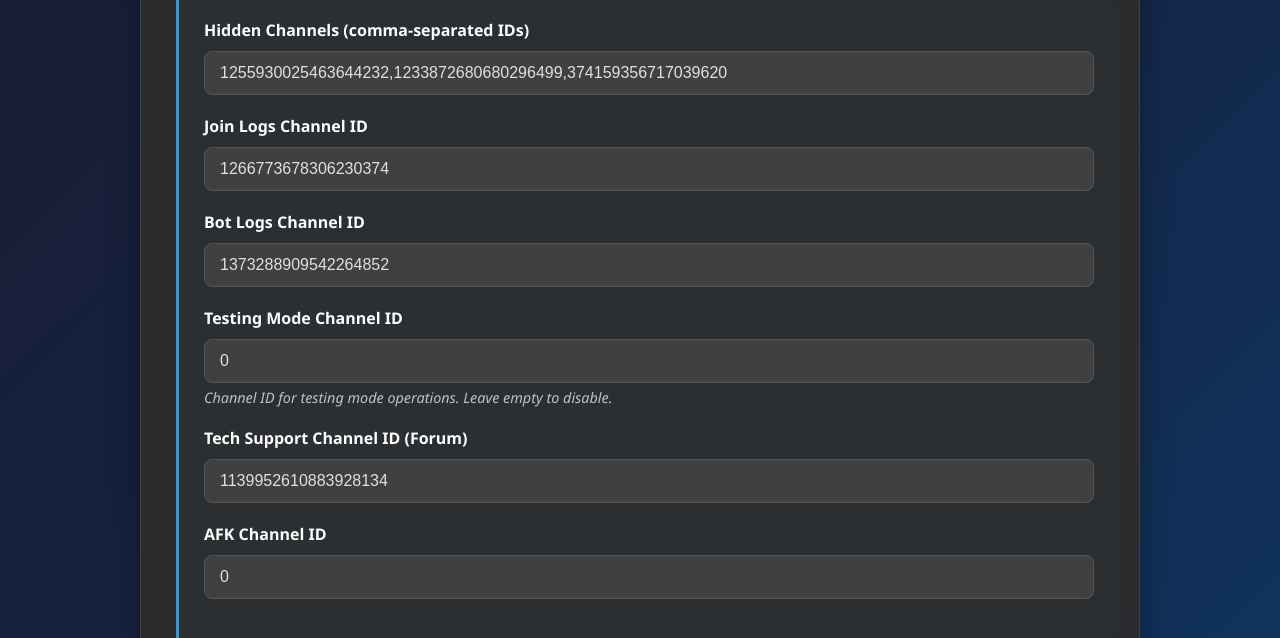
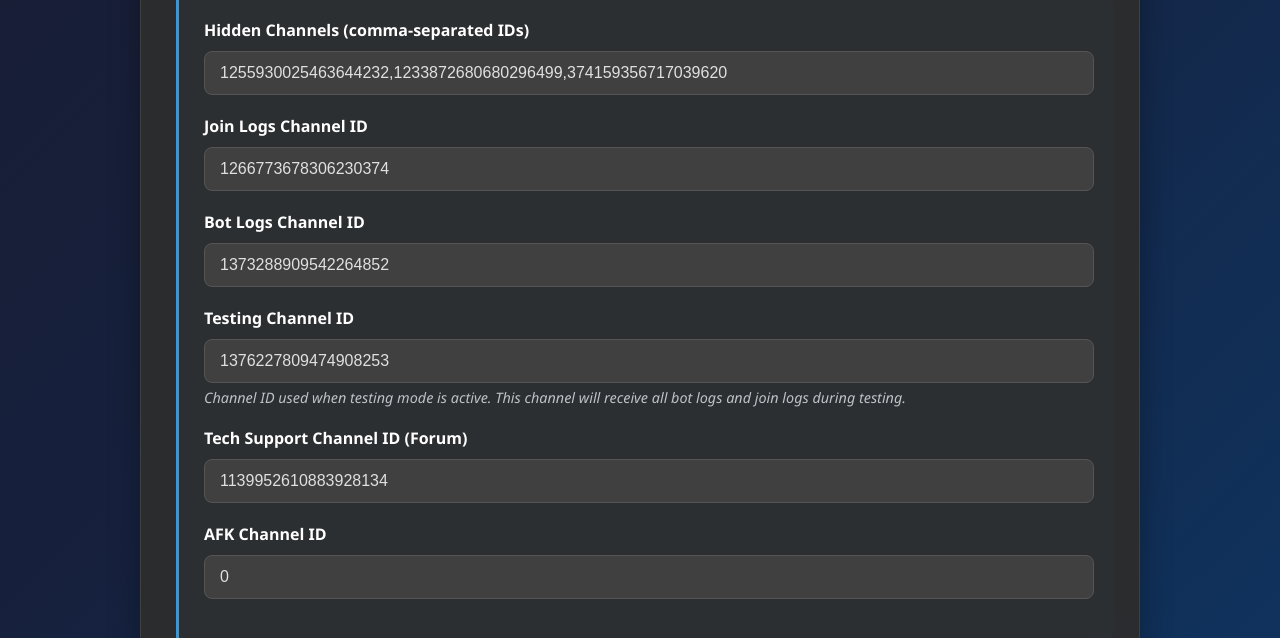
Before and after one commit to ChuckNorris9939/discord-voice-channel-join-monitor, a Flask app: page /settings in a window 1280 px wide, after a click that opens the changed part. Shown: the part 695-1333 px from the top of the page. Run offline with Flask 3, Linux system fonts and the light colour scheme; parts of the project's set-up code (start-up, migrations or seed data) failed here and were passed over.

Commit message:
removed hardoded Testing Channel ID,  Forum ID . now loading from DB KEYs
- Introduced `TESTING_CHANNEL_ID` in `config_loader.py` to manage the testing channel configuration.
- Updated `main.py` to handle saving and loading of the new `TESTING_CHANNEL_ID` setting.
- Modified `settings.html` to reflect the new testing channel input field and updated associated labels for clarity.
- Adjusted logging statements to utilize the new configuration variable for improved consistency during testing mode operations.

```diff
--- a/main.py
+++ b/main.py
@@ -297,15 +297,15 @@ def settings_route():
             save_setting(DB_KEY_BOT_LOGS_ID, bot_logs_id_str if bot_logs_id_str else "None")
             logger.info(f"Saved {DB_KEY_BOT_LOGS_ID}: {bot_logs_id_str}")
 
-            # Handle TESTING_MODE_ID
-            testing_mode_id_str = request.form.get('testing_mode_id', '')
-            save_setting(DB_KEY_TESTING_MODE_ID, testing_mode_id_str if testing_mode_id_str else "None")
-            logger.info(f"Saved {DB_KEY_TESTING_MODE_ID}: {testing_mode_id_str}")
-
             # Handle TECHSUPPORT_CHANNEL_ID
             techsupport_channel_id_str = request.form.get('techsupport_channel_id', '')
             save_setting(DB_KEY_TECHSUPPORT_CHANNEL_ID, techsupport_channel_id_str if techsupport_channel_id_str else "None")
             logger.info(f"Saved {DB_KEY_TECHSUPPORT_CHANNEL_ID}: {techsupport_channel_id_str}")
+
+            # Handle TESTING_CHANNEL_ID
+            testing_channel_id_str = request.form.get('testing_channel_id', '')
+            save_setting(DB_KEY_TESTING_CHANNEL_ID, testing_channel_id_str if testing_channel_id_str else "None")
+            logger.info(f"Saved {DB_KEY_TESTING_CHANNEL_ID}: {testing_channel_id_str}")
 
             # Handle AFK_CHANNEL_ID
             afk_channel_id_str = request.form.get('afk_channel_id', '')
@@ -363,9 +363,9 @@ def settings_route():
             cfg.apply_discord_log_level()
 
             if cfg.TESTING:
-                logger.info(f"Settings Route - TESTING MODE ACTIVE: Overriding JOIN_LOGS_ID and BOT_LOGS_ID to {TESTING_CHANNEL_ID}.")
-                cfg.JOIN_LOGS_ID = TESTING_CHANNEL_ID
-                cfg.BOT_LOGS_ID = TESTING_CHANNEL_ID
+                logger.info(f"Settings Route - TESTING MODE ACTIVE: Overriding JOIN_LOGS_ID and BOT_LOGS_ID to {cfg.TESTING_CHANNEL_ID}.")
+                cfg.JOIN_LOGS_ID = cfg.TESTING_CHANNEL_ID
+                cfg.BOT_LOGS_ID = cfg.TESTING_CHANNEL_ID
             else:
                 logger.info(f"Settings Route - TESTING MODE INACTIVE. JOIN_LOGS_ID: {cfg.JOIN_LOGS_ID}, BOT_LOGS_ID: {cfg.BOT_LOGS_ID}.")
 
@@ -446,8 +446,8 @@ def settings_route():
     current_settings_display['HIDDEN_CHANNELS'] = ','.join(map(str, cfg.HIDDEN_CHANNELS)) if cfg.HIDDEN_CHANNELS else ''
     current_settings_display['JOIN_LOGS_ID'] = str(cfg.JOIN_LOGS_ID) if cfg.JOIN_LOGS_ID is not None else ''
     current_settings_display['BOT_LOGS_ID'] = str(cfg.BOT_LOGS_ID) if cfg.BOT_LOGS_ID is not None else ''
-    current_settings_display['TESTING_MODE_ID'] = str(cfg.TESTING_MODE_ID) if cfg.TESTING_MODE_ID is not None else ''
     current_settings_display['TECHSUPPORT_CHANNEL_ID'] = str(cfg.TECHSUPPORT_CHANNEL_ID) if cfg.TECHSUPPORT_CHANNEL_ID is not None else ''
+    current_settings_display['TESTING_CHANNEL_ID'] = str(cfg.TESTING_CHANNEL_ID) if cfg.TESTING_CHANNEL_ID is not None else ''
     current_settings_display['AFK_CHANNEL_ID'] = str(cfg.AFK_CHANNEL_ID) if cfg.AFK_CHANNEL_ID is not None else ''
     current_settings_display['PURGE_OLDER_THAN_DAYS'] = str(cfg.PURGE_OLDER_THAN_DAYS)
     current_settings_display['JOIN_MESSAGE_TIMER_ENABLED'] = str(cfg.JOIN_MESSAGE_TIMER_ENABLED).lower()
@@ -793,11 +793,7 @@ bot = commands.Bot(command_prefix="!!", intents=intents)
 
 # Konfiguration
 DISCORD_SERVER_ID = 374159356717039616
-TECHSUPPORT_CHANNEL_ID = 1139952610883928134
 CLOSED_TAG_NAME = "🔒 CLOSED"
-
-# Testing Mode Configuration
-TESTING_CHANNEL_ID = 1376227809474908253 # User-provided ID for testing channel
 
 # Global variables to be populated by config_loader
 TESTING = False
@@ -990,27 +986,27 @@ def get_thread_activity(thread_id: int) -> Optional[sqlite3.Row]:
 
 async def scan_existing_threads():
     logger.info("Starting scan of existing tech support threads...")
-    if not TECHSUPPORT_CHANNEL_ID:
+    if not cfg.TECHSUPPORT_CHANNEL_ID:
         logger.error("TECHSUPPORT_CHANNEL_ID is not configured. Cannot scan existing threads.")
         return
 
     try:
-        tech_forum_channel = bot.get_channel(TECHSUPPORT_CHANNEL_ID)
+        tech_forum_channel = bot.get_channel(cfg.TECHSUPPORT_CHANNEL_ID)
         if not tech_forum_channel:
             try:
-                tech_forum_channel = await bot.fetch_channel(TECHSUPPORT_CHANNEL_ID)
+                tech_forum_channel = await bot.fetch_channel(cfg.TECHSUPPORT_CHANNEL_ID)
             except discord.NotFound:
-                logger.error(f"Tech support forum channel (ID: {TECHSUPPORT_CHANNEL_ID}) not found.")
+                logger.error(f"Tech support forum channel (ID: {cfg.TECHSUPPORT_CHANNEL_ID}) not found.")
                 return
             except discord.Forbidden:
-                logger.error(f"Forbidden to fetch tech support forum channel (ID: {TECHSUPPORT_CHANNEL_ID}).")
+                logger.error(f"Forbidden to fetch tech support forum channel (ID: {cfg.TECHSUPPORT_CHANNEL_ID}).")
                 return
             except Exception as e:
-                logger.error(f"Error fetching tech support forum channel (ID: {TECHSUPPORT_CHANNEL_ID}): {e}", exc_info=True)
+                logger.error(f"Error fetching tech support forum channel (ID: {cfg.TECHSUPPORT_CHANNEL_ID}): {e}", exc_info=True)
                 return
 
         if not isinstance(tech_forum_channel, discord.ForumChannel):
-            logger.error(f"Channel with ID {TECHSUPPORT_CHANNEL_ID} is not a ForumChannel. Cannot scan threads.")
+            logger.error(f"Channel with ID {cfg.TECHSUPPORT_CHANNEL_ID} is not a ForumChannel. Cannot scan threads.")
             return
 
         logger.info(f"Successfully fetched tech support forum: '{tech_forum_channel.name}' (ID: {tech_forum_channel.id})")
@@ -1174,7 +1170,7 @@ def update_thread_reminder_sent(thread_id: int, timestamp_iso: str):
 
 # --------- Helper Functions for bot_settings Table ---------
 import config_loader as cfg
-from config_loader import save_setting, DB_KEY_APP_TESTING_MODE, DB_KEY_HIDDEN_CHANNELS, DB_KEY_JOIN_LOGS_ID, DB_KEY_BOT_LOGS_ID, DB_KEY_TESTING_MODE_ID, DB_KEY_TECHSUPPORT_CHANNEL_ID, DB_KEY_AFK_CHANNEL_ID, DB_KEY_PURGE_OLDER_THAN_DAYS, DB_KEY_JOIN_MESSAGE_TIMER_ENABLED, DB_KEY_JOIN_MESSAGE_TIMER_MINUTES, DB_KEY_AFK_TIMER_MINUTES, DB_KEY_STT_ENABLED, DB_KEY_STT_ENGINE, DB_KEY_VOSK_MODEL_PATH, DB_KEY_GARMIN_AUTO_JOIN_ENABLED, DB_KEY_GARMIN_AUTO_JOIN_CHANNELS, DB_KEY_GARMIN_RECORD_SECONDS, DB_KEY_GARMIN_MAX_RECORDING_DURATION, DB_KEY_GARMIN_STT_OUTPUT_ENABLED, DB_KEY_LOG_LEVEL, DB_KEY_DISCORD_LOG_LEVEL, DB_KEY_CLEANUP_ALIGNED_RECORDINGS_HOURS, DB_KEY_CLEANUP_GARMIN_OUTPUT_HOURS
+from config_loader import save_setting, DB_KEY_APP_TESTING_MODE, DB_KEY_HIDDEN_CHANNELS, DB_KEY_JOIN_LOGS_ID, DB_KEY_BOT_LOGS_ID, DB_KEY_TECHSUPPORT_CHANNEL_ID, DB_KEY_TESTING_CHANNEL_ID, DB_KEY_AFK_CHANNEL_ID, DB_KEY_PURGE_OLDER_THAN_DAYS, DB_KEY_JOIN_MESSAGE_TIMER_ENABLED, DB_KEY_JOIN_MESSAGE_TIMER_MINUTES, DB_KEY_AFK_TIMER_MINUTES, DB_KEY_STT_ENABLED, DB_KEY_STT_ENGINE, DB_KEY_VOSK_MODEL_PATH, DB_KEY_GARMIN_AUTO_JOIN_ENABLED, DB_KEY_GARMIN_AUTO_JOIN_CHANNELS, DB_KEY_GARMIN_RECORD_SECONDS, DB_KEY_GARMIN_MAX_RECORDING_DURATION, DB_KEY_GARMIN_STT_OUTPUT_ENABLED, DB_KEY_LOG_LEVEL, DB_KEY_DISCORD_LOG_LEVEL, DB_KEY_CLEANUP_ALIGNED_RECORDINGS_HOURS, DB_KEY_CLEANUP_GARMIN_OUTPUT_HOURS
 
 
 
@@ -1326,7 +1322,7 @@ async def on_ready():
         if cfg.TESTING:
             await send_log_message(
                 f"✅ Bot version {BOT_VERSION} gestartet und einsatzbereit.",
-                target_channel_ids=[TESTING_CHANNEL_ID]
+                target_channel_ids=[cfg.TESTING_CHANNEL_ID]
             )
         else:
             await send_log_message(
@@ -1404,9 +1400,9 @@ async def on_ready():
 
     # Re-evaluate TESTING-dependent channel IDs after loading from DB
     if cfg.TESTING:
-        logger.info(f"TESTING MODE ACTIVE (from DB or ENV): Overriding JOIN_LOGS_ID and BOT_LOGS_ID to {TESTING_CHANNEL_ID}.")
-        cfg.JOIN_LOGS_ID = TESTING_CHANNEL_ID
-        cfg.BOT_LOGS_ID = TESTING_CHANNEL_ID
+        logger.info(f"TESTING MODE ACTIVE (from DB or ENV): Overriding JOIN_LOGS_ID and BOT_LOGS_ID to {cfg.TESTING_CHANNEL_ID}.")
+        cfg.JOIN_LOGS_ID = cfg.TESTING_CHANNEL_ID
+        cfg.BOT_LOGS_ID = cfg.TESTING_CHANNEL_ID
     else:
         # If not testing, ensure the original values are loaded from the config
         cfg.load_all_settings()
@@ -1775,7 +1771,7 @@ async def on_voice_state_update(member: discord.Member, before: discord.VoiceSta
         return
 
     # Get target channel and hidden channels
-    target = TESTING_CHANNEL_ID if getattr(cfg, 'TESTING', False) else cfg.JOIN_LOGS_ID
+    target = cfg.TESTING_CHANNEL_ID if getattr(cfg, 'TESTING', False) else cfg.JOIN_LOGS_ID
     hidden = set(getattr(cfg, 'HIDDEN_CHANNELS', []) or [])
 
     # Determine channel states
@@ -2100,7 +2096,7 @@ async def send_global_summarized_join_message():
         USERS = await get_user_list()
         online_users = [f"***{u}***" for u in USERS]
         message = f"👥 {len(online_users)} Nutzer online: {', '.join(online_users)}"
-        target = TESTING_CHANNEL_ID if getattr(cfg, 'TESTING', False) else cfg.JOIN_LOGS_ID
+        target = cfg.TESTING_CHANNEL_ID if getattr(cfg, 'TESTING', False) else cfg.JOIN_LOGS_ID
         await send_log_message(message, target_channel_ids=[target])
         logger.info(f"Sent global summarized join message: {len(online_users)} users online")
     except Exception as e:
@@ -2410,17 +2406,17 @@ async def check_inactive_threads_task():
         return
 
     tech_support_forum = None
-    if TECHSUPPORT_CHANNEL_ID:
+    if cfg.TECHSUPPORT_CHANNEL_ID:
         try:
-            tech_support_forum = bot.get_channel(TECHSUPPORT_CHANNEL_ID) or await bot.fetch_channel(TECHSUPPORT_CHANNEL_ID)
+            tech_support_forum = bot.get_channel(cfg.TECHSUPPORT_CHANNEL_ID) or await bot.fetch_channel(cfg.TECHSUPPORT_CHANNEL_ID)
             if not isinstance(tech_support_forum, discord.ForumChannel):
-                logger.error(f"TECHSUPPORT_CHANNEL_ID {TECHSUPPORT_CHANNEL_ID} is not a ForumChannel. Cannot proceed with inactivity check.")
+                logger.error(f"TECHSUPPORT_CHANNEL_ID {cfg.TECHSUPPORT_CHANNEL_ID} is not a ForumChannel. Cannot proceed with inactivity check.")
                 tech_support_forum = None # Ensure it's None if not a forum
         except (discord.NotFound, discord.Forbidden) as e:
-            logger.error(f"Could not fetch Tech Support Forum (ID: {TECHSUPPORT_CHANNEL_ID}): {e}. Cannot proceed with inactivity check.")
+            logger.error(f"Could not fetch Tech Support Forum (ID: {cfg.TECHSUPPORT_CHANNEL_ID}): {e}. Cannot proceed with inactivity check.")
             tech_support_forum = None # Ensure it's None
         except Exception as e:
-            logger.error(f"Unexpected error fetching Tech Support Forum (ID: {TECHSUPPORT_CHANNEL_ID}): {e}", exc_info=True)
+            logger.error(f"Unexpected error fetching Tech Support Forum (ID: {cfg.TECHSUPPORT_CHANNEL_ID}): {e}", exc_info=True)
             tech_support_forum = None # Ensure it's None
 
 
@@ -2660,7 +2656,7 @@ async def periodic_cleanup_task():
 async def on_thread_update(before: Thread, after: Thread):
     if after.guild.id != DISCORD_SERVER_ID: return
     parent = after.parent
-    if parent and parent.id == TECHSUPPORT_CHANNEL_ID:
+    if parent and parent.id == cfg.TECHSUPPORT_CHANNEL_ID:
         if not isinstance(parent, discord.ForumChannel): return
 
         before_tags_lower = {tag.name.lower() for tag in before.applied_tags}
--- a/templates/settings.html
+++ b/templates/settings.html
@@ -548,11 +548,11 @@
                         <input type="text" name="bot_logs_id" id="bot_logs_id" value="{{ current_settings.get('BOT_LOGS_ID', '') }}">
                     </div>
 
-                    <!-- Testing Mode Channel ID -->
+                    <!-- Testing Channel ID -->
                     <div class="form-group">
-                        <label for="testing_mode_id">Testing Mode Channel ID</label>
-                        <input type="text" name="testing_mode_id" id="testing_mode_id" value="{{ current_settings.get('TESTING_MODE_ID', '') }}">
-                        <p class="note">Channel ID for testing mode operations. Leave empty to disable.</p>
+                        <label for="testing_channel_id">Testing Channel ID</label>
+                        <input type="text" name="testing_channel_id" id="testing_channel_id" value="{{ current_settings.get('TESTING_CHANNEL_ID', '') }}">
+                        <p class="note">Channel ID used when testing mode is active. This channel will receive all bot logs and join logs during testing.</p>
                     </div>
 
                     <!-- Tech Support Channel ID -->
```
Also changed, not shown: config_loader.py (+5 -5 lines).
